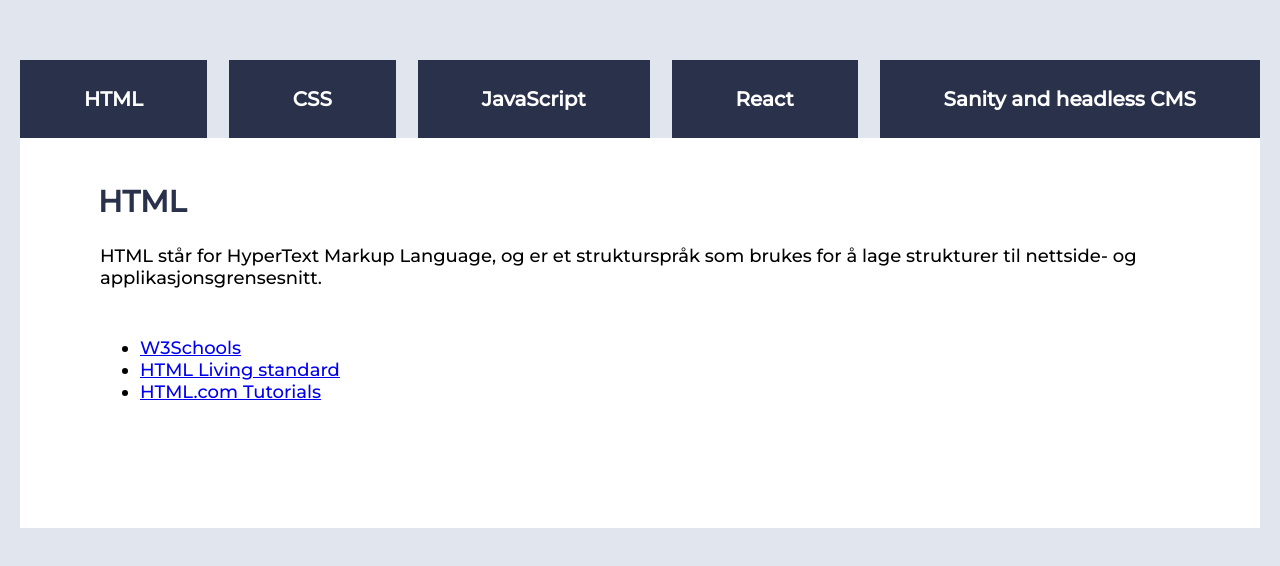
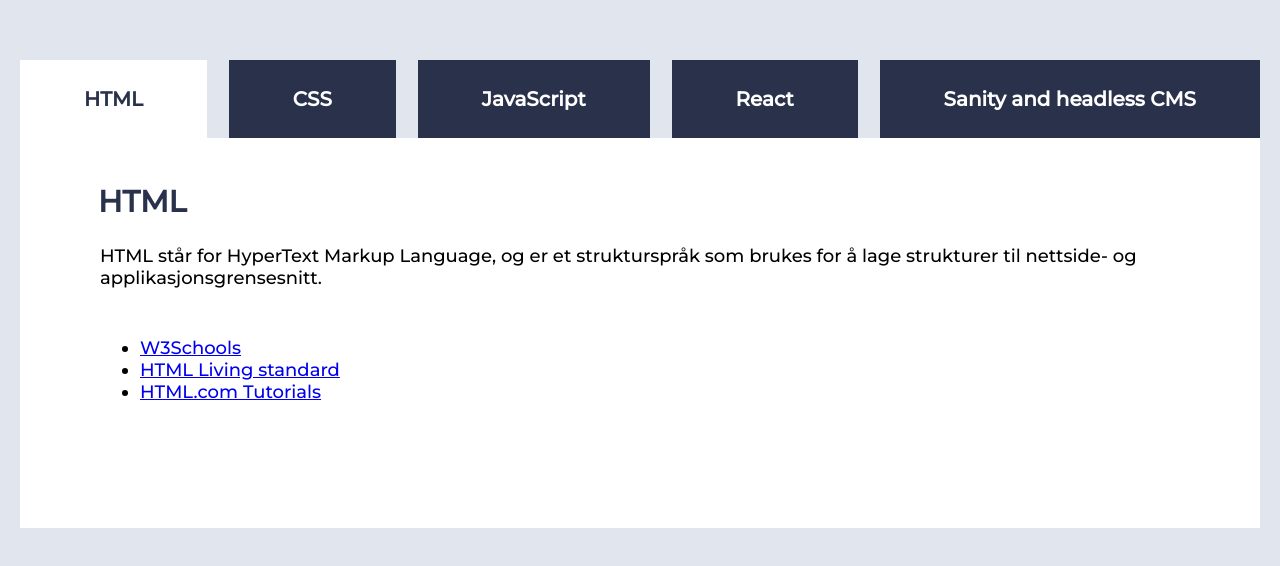
Before and after one commit to AndersKlevaas1/arbeidskrav_2_UIN2024, a plain HTML site: page index.html in a window 1280 px wide. Shown: the part 106-672 px from the top of the page. Drawn offline with Linux system fonts and the light colour scheme.

Commit message:
endret semantikk

```diff
--- a/index.html
+++ b/index.html
@@ -14,9 +14,9 @@
         <nav id="resourceNav">
 
         </nav>
-        <div id="resourceContent">
+        <section id="resourceContent">
 
-        </div>
+        </section>
     </header>
 
     <script src="ressurser.js"></script>
--- a/javascript.js
+++ b/javascript.js
@@ -31,13 +31,13 @@ function showResourceContent(resource) {
     ).join('');
 
     resourceContent.innerHTML = `
-        <div class="resource-container">
+        <section class="resource-container">
             <h2>${resource.category}</h2>
             <p>${resource.text}</p>
             <ul class="sources-list">
                 ${sourcesListItems}
             </ul>
-        </div>
+        </section>
     `;
 }
 populateNav()
--- a/styling/style.css
+++ b/styling/style.css
@@ -44,6 +44,12 @@ nav li:hover {
     color: var(--moorkeblaa);
 }
 
+nav li.active {
+    background-color: var(--hvit);
+    color: var(--moorkeblaa);
+
+}
+
 resourceNav:hover{
     background-color: var(--hvit);
 }
```
